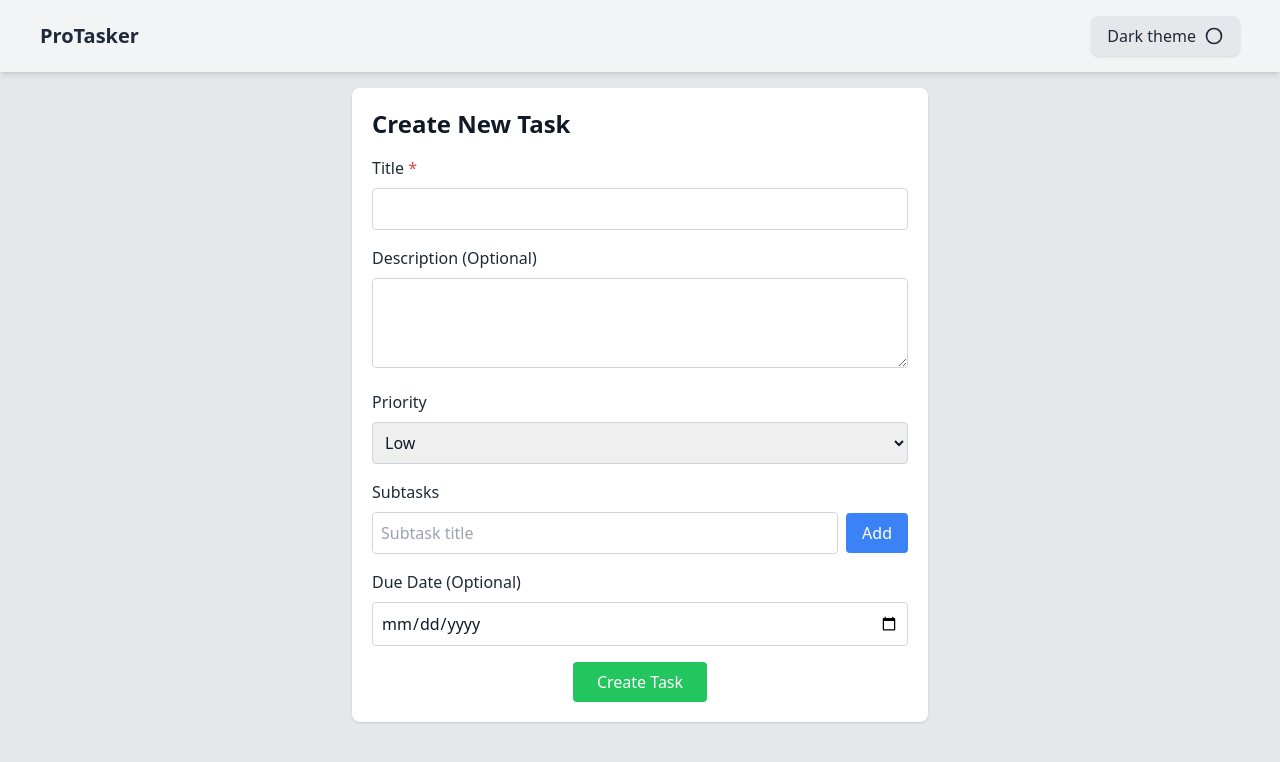
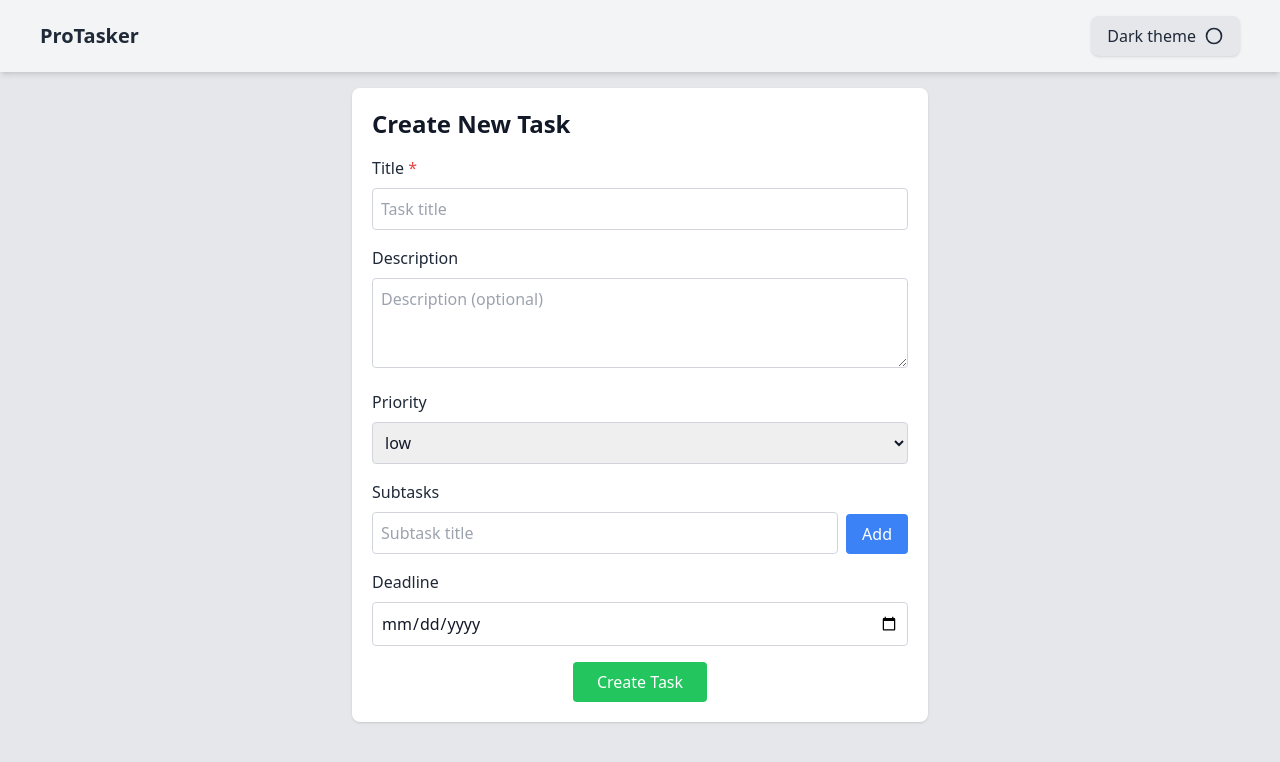
Before and after one commit to adrianrakiec/ProTasker, a React (Vite) app: page /create-task in a window 1280 px wide. Shown: the top 762 px of the page. Built offline with nearby package versions, Linux system fonts and the light colour scheme.

Commit message:
refactor: refactor TaskForm component

```diff
--- /dev/null
+++ b/src/components/AddSubtask.tsx
@@ -0,0 +1,34 @@
+import { InputField } from './FormInputs/InputField';
+
+interface AddSubtaskProps {
+	subtaskTitle: string;
+	onAddSubtask: () => void;
+	onChangeSubtaskTitle: (event: React.ChangeEvent<HTMLInputElement>) => void;
+}
+
+export const AddSubtask: React.FC<AddSubtaskProps> = ({
+	subtaskTitle,
+	onAddSubtask,
+	onChangeSubtaskTitle,
+}) => {
+	return (
+		<div className='flex items-end gap-2'>
+			<div className='flex-grow'>
+				<InputField
+					label='Subtasks'
+					value={subtaskTitle}
+					onChange={onChangeSubtaskTitle}
+					placeholder='Subtask title'
+				/>
+			</div>
+
+			<button
+				type='button'
+				onClick={onAddSubtask}
+				className='bg-blue-500 text-white px-4 py-2 rounded hover:bg-blue-600'
+			>
+				Add
+			</button>
+		</div>
+	);
+};
--- /dev/null
+++ b/src/components/FormInputs/DatePickerField.tsx
@@ -0,0 +1,29 @@
+interface DatePickerFieldProps {
+	label: string;
+	onChange: (event: React.ChangeEvent<HTMLInputElement>) => void;
+}
+
+export const DatePickerField: React.FC<DatePickerFieldProps> = ({
+	label,
+	onChange,
+}) => {
+	const today = new Date().toISOString().split('T')[0];
+
+	return (
+		<>
+			<label
+				htmlFor={label}
+				className='block text-gray-800 dark:text-white font-medium mb-2'
+			>
+				{label}
+			</label>
+			<input
+				id={label}
+				type='date'
+				min={today}
+				onChange={onChange}
+				className='w-full p-2 border border-gray-300 rounded dark:bg-gray-700 dark:text-white focus:outline-none focus:ring-2 focus:ring-blue-500'
+			/>
+		</>
+	);
+};
--- /dev/null
+++ b/src/components/FormInputs/InputField.tsx
@@ -0,0 +1,34 @@
+interface InputFieldProps {
+	label: string;
+	value: string;
+	onChange: (event: React.ChangeEvent<HTMLInputElement>) => void;
+	required?: boolean;
+	placeholder?: string;
+}
+
+export const InputField: React.FC<InputFieldProps> = ({
+	label,
+	value,
+	onChange,
+	required = false,
+	placeholder = '',
+}) => {
+	return (
+		<>
+			<label
+				htmlFor={label}
+				className='block text-gray-800 dark:text-white font-medium mb-2'
+			>
+				{label} {required && <span className='text-red-500'>*</span>}
+			</label>
+			<input
+				id={label}
+				value={value}
+				onChange={onChange}
+				placeholder={placeholder}
+				className='w-full p-2 border border-gray-300 rounded dark:bg-gray-700 dark:text-white focus:outline-none focus:ring-2 focus:ring-blue-500'
+				required={required}
+			/>
+		</>
+	);
+};
--- /dev/null
+++ b/src/components/FormInputs/SelectField.tsx
@@ -0,0 +1,36 @@
+interface SelectFieldProps {
+	label: string;
+	value: string;
+	onChange: (event: React.ChangeEvent<HTMLSelectElement>) => void;
+	options: string[];
+}
+
+export const SelectField: React.FC<SelectFieldProps> = ({
+	label,
+	value,
+	onChange,
+	options,
+}) => {
+	return (
+		<>
+			<label
+				htmlFor={label}
+				className='block text-gray-800 dark:text-white font-medium mb-2'
+			>
+				{label}
+			</label>
+			<select
+				id={label}
+				value={value}
+				onChange={onChange}
+				className='w-full p-2 border border-gray-300 rounded dark:bg-gray-700 dark:text-white focus:outline-none focus:ring-2 focus:ring-blue-500'
+			>
+				{options.map((option, index) => (
+					<option key={index} value={option}>
+						{option}
+					</option>
+				))}
+			</select>
+		</>
+	);
+};
--- /dev/null
+++ b/src/components/FormInputs/TextareaField.tsx
@@ -0,0 +1,34 @@
+interface TextareaFieldProps {
+	label: string;
+	value: string;
+	onChange: (event: React.ChangeEvent<HTMLTextAreaElement>) => void;
+	rows?: number;
+	placeholder?: string;
+}
+
+export const TextareaField: React.FC<TextareaFieldProps> = ({
+	label,
+	value,
+	onChange,
+	rows = 3,
+	placeholder = '',
+}) => {
+	return (
+		<>
+			<label
+				htmlFor={label}
+				className='block text-gray-800 dark:text-white font-medium mb-2'
+			>
+				{label}
+			</label>
+			<textarea
+				id={label}
+				value={value}
+				onChange={onChange}
+				rows={rows}
+				placeholder={placeholder}
+				className='w-full p-2 border border-gray-300 rounded dark:bg-gray-700 dark:text-white focus:outline-none focus:ring-2 focus:ring-blue-500'
+			/>
+		</>
+	);
+};
--- a/src/components/TaskForm/TaskForm.tsx
+++ b/src/components/TaskForm/TaskForm.tsx
@@ -12,6 +12,11 @@ import {
 	resetForm,
 } from './TaskFormActions';
 import { formReducer } from './TaskFormReducer';
+import { InputField } from '../FormInputs/InputField';
+import { TextareaField } from '../FormInputs/TextareaField';
+import { SelectField } from '../FormInputs/SelectField';
+import { DatePickerField } from '../FormInputs/DatePickerField';
+import { AddSubtask } from '../AddSubtask';
 
 const initialState: TaskFormState = {
 	title: '',
@@ -26,8 +31,6 @@ export const TaskForm: React.FC = () => {
 	const dispatch = useDispatch();
 	const navigate = useNavigate();
 	const [state, dispatchForm] = useReducer(formReducer, initialState);
-
-	const today = new Date().toISOString().split('T')[0];
 
 	const handleSubmit = (e: React.FormEvent) => {
 		e.preventDefault();
@@ -60,79 +63,43 @@ export const TaskForm: React.FC = () => {
 			<h2 className='text-2xl font-semibold mb-4'>Create New Task</h2>
 
 			<div className='mb-4'>
-				<label
-					htmlFor='title'
-					className='block text-gray-800 dark:text-white font-medium mb-2'
-				>
-					Title <span className='text-red-500'>*</span>
-				</label>
-				<input
-					id='title'
-					type='text'
+				<InputField
+					label='Title'
 					value={state.title}
 					onChange={e => dispatchForm(setField('title', e.target.value))}
-					className='w-full p-2 border border-gray-300 rounded dark:bg-gray-700 dark:text-white focus:outline-none focus:ring-2 focus:ring-blue-500'
-					required
+					required={true}
+					placeholder='Task title'
 				/>
 			</div>
 
 			<div className='mb-4'>
-				<label
-					htmlFor='description'
-					className='block text-gray-800 dark:text-white font-medium mb-2'
-				>
-					Description (Optional)
-				</label>
-				<textarea
-					id='description'
+				<TextareaField
+					label='Description'
 					value={state.description}
 					onChange={e => dispatchForm(setField('description', e.target.value))}
-					className='w-full p-2 border border-gray-300 rounded dark:bg-gray-700 dark:text-white focus:outline-none focus:ring-2 focus:ring-blue-500'
 					rows={3}
-				></textarea>
+					placeholder='Description (optional)'
+				/>
 			</div>
 
 			<div className='mb-4'>
-				<label
-					htmlFor='priority'
-					className='block text-gray-800 dark:text-white font-medium mb-2'
-				>
-					Priority
-				</label>
-				<select
-					id='priority'
+				<SelectField
+					label='Priority'
 					value={state.priority}
 					onChange={e => dispatchForm(setField('priority', e.target.value))}
-					className='w-full p-2 border border-gray-300 rounded dark:bg-gray-700 dark:text-white focus:outline-none focus:ring-2 focus:ring-blue-500'
-				>
-					<option value='low'>Low</option>
-					<option value='medium'>Medium</option>
-					<option value='high'>High</option>
-				</select>
+					options={['low', 'medium', 'high']}
+				/>
 			</div>
 
 			<div className='mb-4'>
-				<label className='block text-gray-800 dark:text-white font-medium mb-2'>
-					Subtasks
-				</label>
-				<div className='flex items-center gap-2 mb-2'>
-					<input
-						type='text'
-						value={state.subtaskTitle}
-						onChange={e =>
-							dispatchForm(setField('subtaskTitle', e.target.value))
-						}
-						placeholder='Subtask title'
-						className='w-full p-2 border border-gray-300 rounded dark:bg-gray-700 dark:text-white focus:outline-none focus:ring-2 focus:ring-blue-500'
-					/>
-					<button
-						type='button'
-						onClick={() => dispatchForm(addSubtask(Date.now().toString()))}
-						className='bg-blue-500 text-white px-4 py-2 rounded hover:bg-blue-600'
-					>
-						Add
-					</button>
-				</div>
+				<AddSubtask
+					subtaskTitle={state.subtaskTitle}
+					onChangeSubtaskTitle={e =>
+						dispatchForm(setField('subtaskTitle', e.target.value))
+					}
+					onAddSubtask={() => dispatchForm(addSubtask(Date.now().toString()))}
+				/>
+
 				<ul>
 					{state.subtasks.map(subtask => (
 						<li
@@ -153,18 +120,9 @@ export const TaskForm: React.FC = () => {
 			</div>
 
 			<div className='mb-4'>
-				<label
-					htmlFor='dueDate'
-					className='block text-gray-800 dark:text-white font-medium mb-2'
-				>
-					Due Date (Optional)
-				</label>
-				<input
-					id='dueDate'
-					type='date'
-					min={today}
+				<DatePickerField
+					label='Deadline'
 					onChange={e => dispatchForm(setField('dueDate', e.target.value))}
-					className='w-full p-2 border border-gray-300 rounded dark:bg-gray-700 dark:text-white focus:outline-none focus:ring-2 focus:ring-blue-500'
 				/>
 			</div>
 
```
